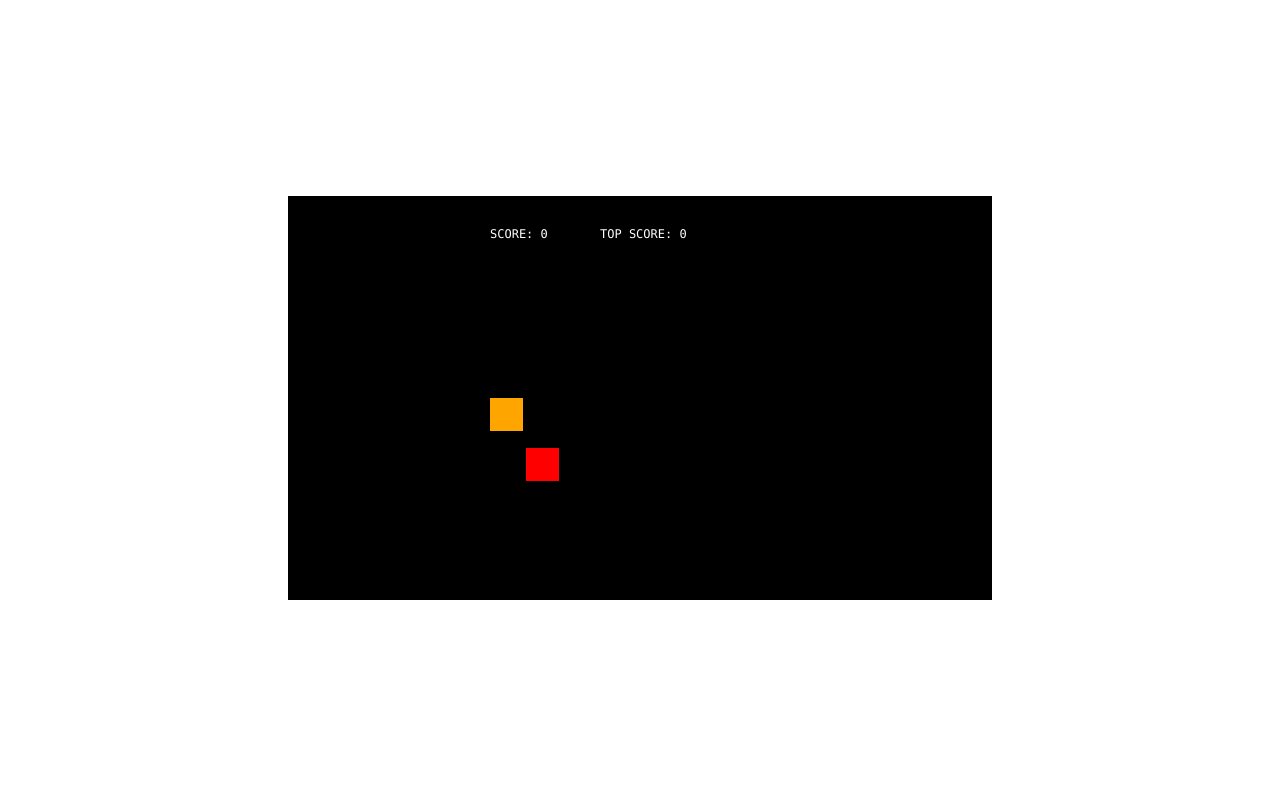
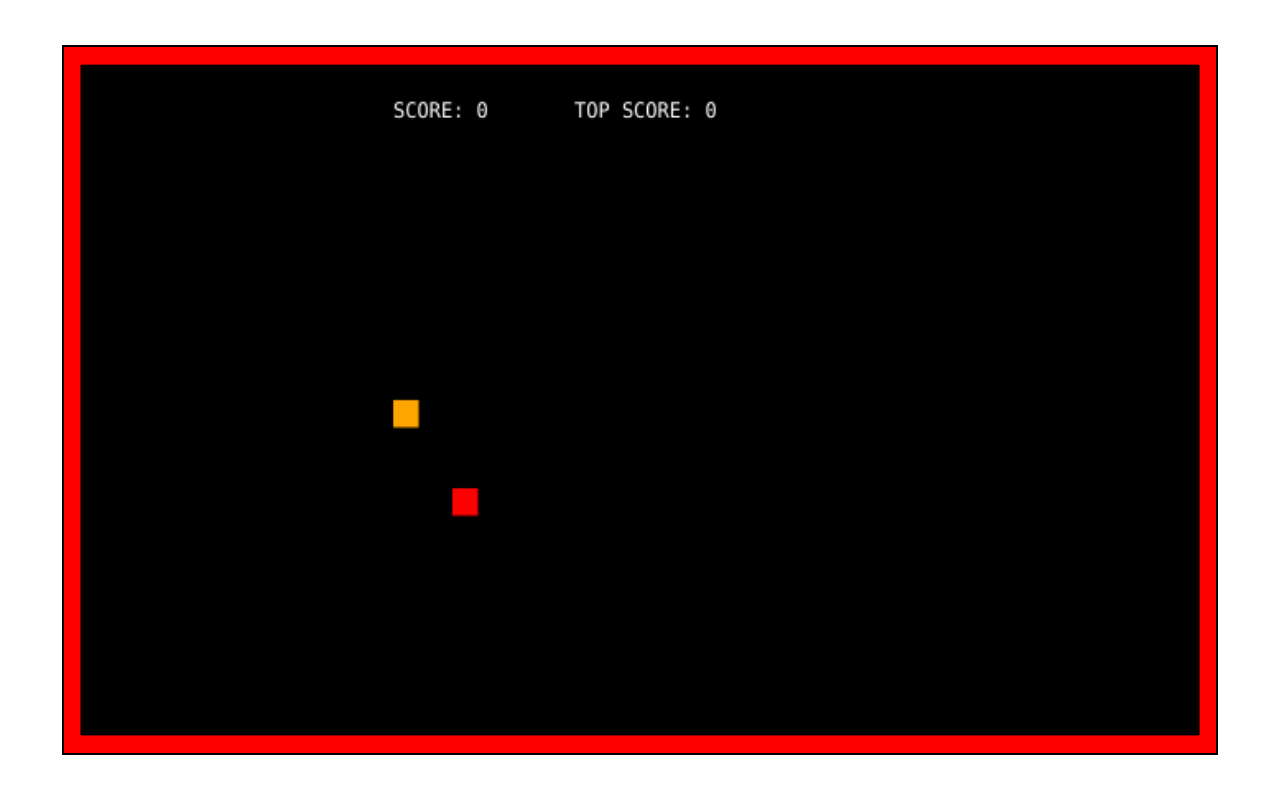
Before and after one commit to hi337/JS-Snake, a plain HTML site: page index.html in a window 1280 px wide. Drawn offline with Linux system fonts and the light colour scheme.

Commit message:
working version of prototype

```diff
--- a/js/components.js
+++ b/js/components.js
@@ -51,3 +51,34 @@ class apple {
     };
   }
 }
+
+function border_comp(width, height, x, y) {
+  this.width = width;
+  this.height = height;
+  this.x = x;
+  this.y = y;
+  this.update = function () {
+    myGameArea.context.fillStyle = "red";
+    myGameArea.context.fillRect(this.x, this.y, this.width, this.height);
+  };
+  this.hit = () => {
+    var myleft = this.x;
+    var myright = this.x + this.width;
+    var mytop = this.y;
+    var mybottom = this.y + this.height;
+    var otherleft = headX * tileCount;
+    var otherright = headX * tileCount + tileSize;
+    var othertop = headY * tileCount;
+    var otherbottom = headY * tileCount + tileSize;
+    var crash = true;
+    if (
+      mybottom < othertop ||
+      mytop > otherbottom ||
+      myright < otherleft ||
+      myleft > otherright
+    ) {
+      crash = false;
+    }
+    return crash;
+  };
+}
--- a/js/main.js
+++ b/js/main.js
@@ -1,9 +1,14 @@
 //initialization of the game area and components
 function startGame() {
-  gameOverText = new text_comp("30px", "Consolas", "white", 290, 200);
+  gameOverText = new text_comp("40px", "Consolas", "white", 250, 200);
   Apple = new apple();
   myScore = new text_comp("12px", "Consolas", "white", 200, 40);
   topScore = new text_comp("12px", "Consolas", "white", 310, 40);
+  pausedText = new text_comp("40px", "Consolas", "white", 290, 200);
+  borderTop = new border_comp(700, 10, 0, 0);
+  borderBottom = new border_comp(700, 10, 0, 390);
+  borderLeft = new border_comp(10, 393, 0, 10);
+  borderRight = new border_comp(10, 393, 690, 10);
   myGameArea.start();
 }
 
--- a/js/update.js
+++ b/js/update.js
@@ -4,9 +4,25 @@ function updateGame() {
   //clear the screen
   myGameArea.clear();
 
+  if (!paused) {
     //if r is clicked, refresh page
     if (myGameArea.keys && myGameArea.keys["r"]) {
       location.reload();
+    }
+
+    //render the borders
+    borderBottom.update();
+    borderTop.update();
+    borderLeft.update();
+    borderRight.update();
+
+    if (
+      borderBottom.hit() ||
+      borderLeft.hit() ||
+      borderRight.hit() ||
+      borderTop.hit()
+    ) {
+      gameOver = true;
     }
 
     xVelocity = inputsXVelocity;
@@ -19,20 +35,18 @@ function updateGame() {
     //still haven't moved, don't check collision
     if (yVelocity !== 0 && xVelocity !== 0) {
       //border walls
-    if (headX < 0) {
-      gameOver = true;
-    } else if (headX === tileCount) {
-      gameOver = true;
-    } else if (headY < 0) {
-      gameOver = true;
-    } else if (headY === tileCount) {
+      if (
+        borderBottom.hit() ||
+        borderLeft.hit() ||
+        borderRight.hit() ||
+        borderTop.hit()
+      ) {
         gameOver = true;
       }
 
       //check if snake crashed into itself
-    for (let i = 0; i < snakeParts.length; i++) {
-      let part = snakeParts[i];
-      if (part.x === headX && part.y === headY) {
+      for (let i = 1; i < snakeParts.length; i++) {
+        if (i >= 2 && snakeParts[0].hit(snakeParts[i])) {
           gameOver = true;
           break;
         }
@@ -59,6 +73,9 @@ function updateGame() {
     myGameArea.context.fillStyle = "green";
     for (let i = 0; i < snakeParts.length; i++) {
       let part = snakeParts[i];
+      if (part.x == headX && part.y == headY) {
+        gameOver = true;
+      }
       myGameArea.context.fillRect(
         part.x * tileCount,
         part.y * tileCount,
@@ -91,12 +108,10 @@ function updateGame() {
     myScore.text = `SCORE: ${score}`;
     myScore.update();
 
-  //raise speed given the score
-  if (score > 5) {
-    speed = 9;
-  }
-  if (score > 10) {
-    speed = 11;
+    //raise speed 3 levels every 5 points earned
+    if (score == scoreIncrement) {
+      speed += 3;
+      scoreIncrement += 5;
     }
 
     //move the snake
@@ -124,6 +139,11 @@ function updateGame() {
         inputsXVelocity = 1;
       }
     }
+  } else {
+    myGameArea.clear();
+    pausedText.text = "PAUSED";
+    pausedText.update();
+  }
 
   setTimeout(updateGame, 1000 / speed);
 }
--- a/js/vars.js
+++ b/js/vars.js
@@ -1,12 +1,12 @@
 let speed = 7;
 
 let tileCount = 20;
-let tileSize = 700 / tileCount - 2;
+let tileSize = 350 / tileCount - 2;
 
 let headX = 10;
 let headY = 10;
 let snakeParts = [];
-let tailLength = 2;
+let tailLength = 0;
 
 let inputsXVelocity = 0;
 let inputsYVelocity = 0;
@@ -26,3 +26,7 @@ let top_score = +window.localStorage.getItem("top_score") || 0;
 
 let paused = false;
 let allow_pause = true;
+let pausedText;
+let borderTop, borderBottom, borderRight, borderLeft;
+
+let scoreIncrement = 5;
--- a/styles.css
+++ b/styles.css
@@ -1,13 +1,25 @@
 html {
+  display: flex;
+  align-items: center;
+  flex-direction: column;
+  justify-content: center;
   height: 100%;
   width: 100%;
+}
+
+body {
   display: flex;
+  flex-direction: column;
+  height: 100%;
+  width: 100%;
   justify-content: center;
   align-items: center;
 }
 
 canvas {
   border: 2px black solid;
+  height: 90%;
+  width: 90%;
 }
 
 .shakeScreen {
```
Lines whose indentation alone changed are shown as unchanged.
